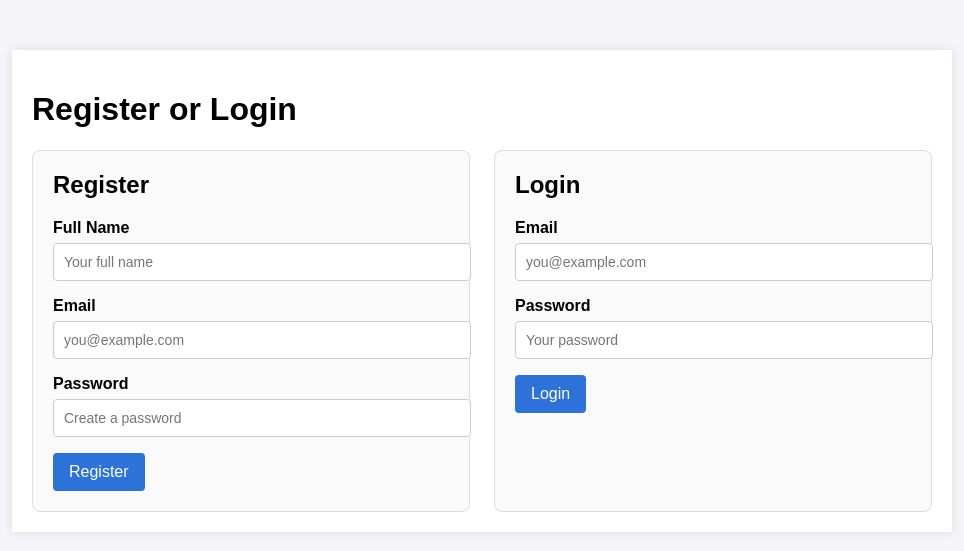
After one commit to LarsNordhagen/CSE412_Group27_Project, a Flask app: page /register-login in a window 1280 px wide. The commit adds this page. Shown: the top 551 px of the page, without its empty margins (158-1122 px from the left). Run offline with Flask 3, Linux system fonts and the light colour scheme; some libraries are stand-ins or nearby versions.

Commit message:
Added user login/register system.

```diff
--- a/src/app.py
+++ b/src/app.py
@@ -1,4 +1,4 @@
-from flask import Flask, render_template, request
+from flask import Flask, render_template, request, redirect, session
 import psycopg2
 from os import getenv
 from dotenv import load_dotenv
@@ -6,6 +6,8 @@ from dotenv import load_dotenv
 load_dotenv()
 
 app = Flask(__name__)
+app.secret_key = 'SECRET_KEY'
+
 
 dbname = getenv("DB_NAME", "")
 user = getenv("DB_USERNAME", "")
@@ -20,27 +22,100 @@ def get_db_connection():
     )
     return conn
 
+def isLoggedIn():
+    if (not 'email' in session):
+        return False
+    return True
+
+
+@app.route("/register-login", methods=["GET", "POST"])
+def registerLoginPage():
+
+    if request.method == "POST":
+        if (request.args.get('register') == '1'):
+            full_name = request.form["full_name"]
+            email = request.form['email']
+            password = request.form['password']
+
+            conn = get_db_connection()
+            cursor = conn.cursor()
+
+            query = """
+                SELECT COUNT(*) FROM crowdflow.users
+                WHERE email = %s
+            """
+            cursor.execute(query, (email,))
+
+            existingUserCount = cursor.fetchone()[0]
+            if (existingUserCount > 0):
+                cursor.close()
+                conn.close()
+                session['register-error'] = True
+                return redirect('/register-login')
+
+
+
+            query = """
+                INSERT INTO crowdflow.users (full_name, email, password)
+                VALUES (%s, %s, %s)
+            """
+            cursor.execute(query, (full_name, email, password))
+
+
+            cursor.close()
+            conn.commit()
+            conn.close()
+
+            session['email'] = email
+
+            return redirect('/')
+
+        if (request.args.get('login') == '1'):
+            email = request.form['email']
+            password = request.form['password']
+
+            conn = get_db_connection()
+            cursor = conn.cursor()
+
+            query = """
+                SELECT COUNT(*) FROM crowdflow.users
+                WHERE email = %s and password = %s
+            """
+            cursor.execute(query, (email, password))
+
+            existingUserCount = cursor.fetchone()[0]
+            if (existingUserCount == 0):
+                cursor.close()
+                conn.close()
+                session['login-error'] = True
+                return redirect('/register-login')
+
+            cursor.close()
+            conn.close()
+
+            session['email'] = email
+            return redirect('/')
+
+    loginError = session.setdefault('login-error', False)
+    registerError = session.setdefault('register-error', False)
+
+    session['login-error'] = False
+    session['register-error'] = False
+
+    return render_template("register-login.html", loginError=loginError, registerError=registerError)
+
 @app.route("/", methods=["GET", "POST"])
 def index():
-    search_results = []
+    if (not isLoggedIn()):
+        return redirect('/register-login')
 
-    if request.method == "POST":
-        keyword = request.form["keyword"]
+    return render_template("index.html", email=session['email'])
 
-        conn = get_db_connection()
-        cursor = conn.cursor()
+@app.route("/logout", methods=["GET"])
+def logout():
+    session.pop('email', default=None)
 
-        query = """
-            SELECT * users;
-        """
-        cursor.execute(query, (keyword,))
-        search_results = cursor.fetchall()[:5]
-
-
-        cursor.close()
-        conn.close()
-
-    return render_template("index.html", search_results=search_results)
+    return redirect('/register-login')
 
 if __name__ == "__main__":
     app.run(debug=True)
--- /dev/null
+++ b/src/templates/register-login.html
@@ -0,0 +1,125 @@
+<!DOCTYPE html>
+<html lang="en">
+<head>
+    <meta charset="UTF-8">
+    <meta name="viewport" content="width=device-width, initial-scale=1.0">
+    <title>Register or Login</title>
+    <style>
+        body {
+            font-family: Arial, sans-serif;
+            margin: 0;
+            padding: 0;
+            background-color: #f4f4f9;
+        }
+        .container {
+            max-width: 900px;
+            margin: 0 auto;
+            padding: 20px;
+            background-color: white;
+            box-shadow: 0 0 10px rgba(0, 0, 0, 0.1);
+            margin-top: 50px;
+        }
+        .forms {
+            display: grid;
+            grid-template-columns: 1fr 1fr;
+            gap: 24px;
+        }
+        .form-card {
+            border: 1px solid #ddd;
+            border-radius: 8px;
+            padding: 20px;
+            background-color: #fafafa;
+        }
+        .form-card h2 {
+            margin-top: 0;
+        }
+        .form-field {
+            display: block;
+            width: 100%;
+            margin-bottom: 16px;
+        }
+        .form-field label {
+            display: block;
+            margin-bottom: 6px;
+            font-weight: bold;
+        }
+        .form-field input {
+            width: 100%;
+            padding: 10px;
+            border: 1px solid #ccc;
+            border-radius: 4px;
+            font-size: 14px;
+        }
+        .form-card button {
+            padding: 10px 16px;
+            background-color: #2d72d9;
+            color: white;
+            border: none;
+            border-radius: 4px;
+            cursor: pointer;
+            font-size: 16px;
+        }
+        .form-card button:hover {
+            background-color: #235bb5;
+        }
+        @media (max-width: 760px) {
+            .forms {
+                grid-template-columns: 1fr;
+            }
+        }
+        .error {
+            color: red;
+            size: 1.2rem;
+            padding-bottom: 5px;
+        }
+    </style>
+</head>
+<body>
+
+<div class="container">
+    <h1>Register or Login</h1>
+    <div class="forms">
+        <div class="form-card">
+            <h2>Register</h2>
+            <form method="POST" action="/register-login?register=1">
+                <div class="form-field">
+                    <label for="register-full_name">Full Name</label>
+                    <input type="text" id="register-name" name="full_name" placeholder="Your full name" required>
+                </div>
+                <div class="form-field">
+                    <label for="register-email">Email</label>
+                    <input type="email" id="register-email" name="email" placeholder="you@example.com" required>
+                </div>
+                <div class="form-field">
+                    <label for="register-password">Password</label>
+                    <input type="password" id="register-password" name="password" placeholder="Create a password" required>
+                </div>
+                <button type="submit">Register</button>
+                {% if registerError %}
+                    <p class="error">A user already exists with this email.</p>
+                {% endif %}
+            </form>
+        </div>
+
+        <div class="form-card">
+            <h2>Login</h2>
+            <form method="POST" action="/register-login?login=1">
+                <div class="form-field">
+                    <label for="login-email">Email</label>
+                    <input type="email" id="login-email" name="email" placeholder="you@example.com" required>
+                </div>
+                <div class="form-field">
+                    <label for="login-password">Password</label>
+                    <input type="password" id="login-password" name="password" placeholder="Your password" required>
+                </div>
+                <button type="submit">Login</button>
+                {% if loginError %}
+                    <p class="error">Email and/or password incorrect.</p>
+                {% endif %}
+            </form>
+        </div>
+    </div>
+</div>
+
+</body>
+</html>
```
Also changed, not shown: src/templates/index.html (+21 -21 lines).
